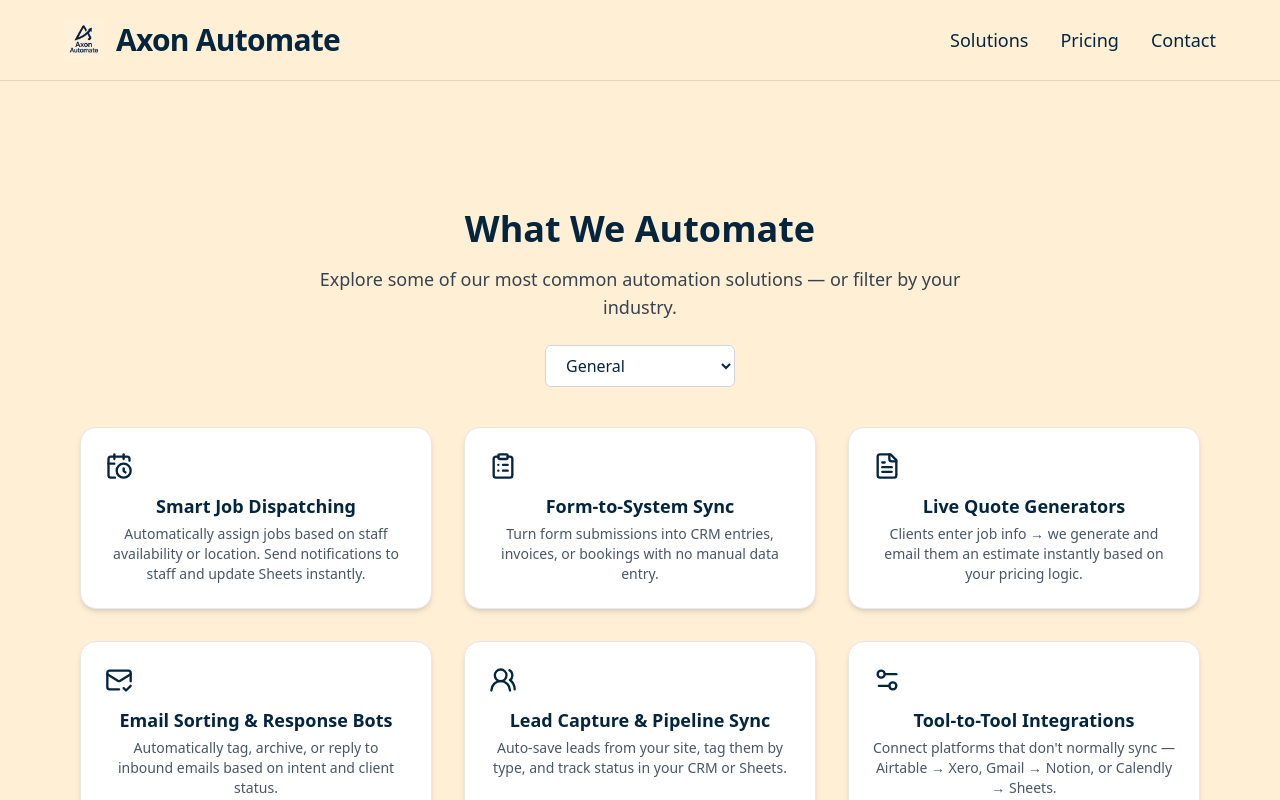
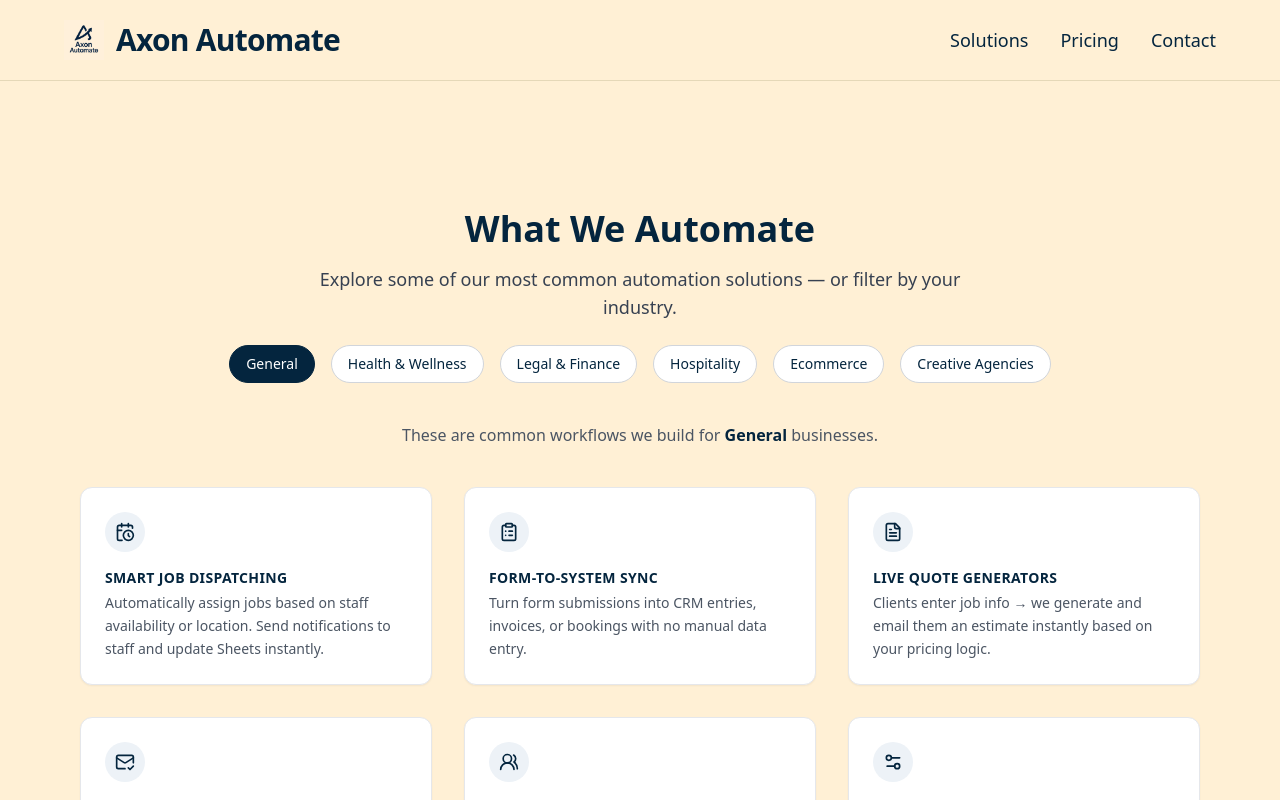
Before and after one commit to trimdex445/axon-automate, a Next.js app: page /solutions in a window 1280 px wide. Shown: the top 800 px of the page. Built offline with nearby package versions, Linux system fonts and the light colour scheme.

Commit message:
Redesign Solutions page with tab layout, full industry coverage, and updated flat card styling

```diff
--- a/pages/solutions.tsx
+++ b/pages/solutions.tsx
@@ -12,247 +12,61 @@ import {
   ShoppingCart,
   Activity,
   CheckSquare,
+  X,
 } from 'lucide-react';
 import { useState, Fragment } from 'react';
 import { Dialog, Transition } from '@headlessui/react';
 
-const industries = [
-  'General',
-  'Health & Wellness',
-  'Legal & Finance',
-  'Hospitality',
-  'Ecommerce',
-  'Creative Agencies',
-];
+const industryTabs = ['General', 'Health & Wellness', 'Legal & Finance', 'Hospitality', 'Ecommerce', 'Creative Agencies'];
 
 const allSolutions: Record<string, { icon: any; title: string; description: string }[]> = {
   General: [
-    {
-      icon: CalendarClock,
-      title: 'Smart Job Dispatching',
-      description:
-        'Automatically assign jobs based on staff availability or location. Send notifications to staff and update Sheets instantly.',
-    },
-    {
-      icon: ClipboardList,
-      title: 'Form-to-System Sync',
-      description:
-        'Turn form submissions into CRM entries, invoices, or bookings with no manual data entry.',
-    },
-    {
-      icon: FileText,
-      title: 'Live Quote Generators',
-      description:
-        'Clients enter job info → we generate and email them an estimate instantly based on your pricing logic.',
-    },
-    {
-      icon: MailCheck,
-      title: 'Email Sorting & Response Bots',
-      description:
-        'Automatically tag, archive, or reply to inbound emails based on intent and client status.',
-    },
-    {
-      icon: UsersRound,
-      title: 'Lead Capture & Pipeline Sync',
-      description:
-        'Auto-save leads from your site, tag them by type, and track status in your CRM or Sheets.',
-    },
-    {
-      icon: Settings2,
-      title: 'Tool-to-Tool Integrations',
-      description:
-        "Connect platforms that don't normally sync — Airtable → Xero, Gmail → Notion, or Calendly → Sheets.",
-    },
+    { icon: CalendarClock, title: 'Smart Job Dispatching', description: 'Automatically assign jobs based on staff availability or location. Send notifications to staff and update Sheets instantly.' },
+    { icon: ClipboardList, title: 'Form-to-System Sync', description: 'Turn form submissions into CRM entries, invoices, or bookings with no manual data entry.' },
+    { icon: FileText, title: 'Live Quote Generators', description: 'Clients enter job info → we generate and email them an estimate instantly based on your pricing logic.' },
+    { icon: MailCheck, title: 'Email Sorting & Response Bots', description: 'Automatically tag, archive, or reply to inbound emails based on intent and client status.' },
+    { icon: UsersRound, title: 'Lead Capture & Pipeline Sync', description: 'Auto-save leads from your site, tag them by type, and track status in your CRM or Sheets.' },
+    { icon: Settings2, title: 'Tool-to-Tool Integrations', description: 'Connect platforms that don’t normally sync — Airtable → Xero, Gmail → Notion, or Calendly → Sheets.' },
   ],
   'Health & Wellness': [
-    {
-      icon: UsersRound,
-      title: 'New Client Onboarding',
-      description:
-        'Collect new client info via forms, store it securely, and trigger onboarding emails automatically.',
-    },
-    {
-      icon: CalendarClock,
-      title: 'Class Reminder Notifications',
-      description:
-        'Send SMS or email reminders to clients about upcoming appointments or classes automatically.',
-    },
-    {
-      icon: FileText,
-      title: 'Payment Tracking + Receipts',
-      description:
-        'Track payments and auto-send professional PDF receipts without lifting a finger.',
-    },
-    {
-      icon: AlertCircle,
-      title: 'Late Cancellation Responses',
-      description:
-        'Automatically follow up with late/no-shows using templated email flows and penalty logic.',
-    },
-    {
-      icon: ClipboardList,
-      title: 'Client History Sync',
-      description:
-        'Log key notes across systems (e.g., intake → CRM → email) to keep all client records up to date.',
-    },
-    {
-      icon: Bot,
-      title: 'Wellness Package Builders',
-      description:
-        'Let clients build their own plan and receive auto-invoicing, reminders, and scheduling.',
-    },
+    { icon: UsersRound, title: 'New Client Onboarding', description: 'Collect new client info via forms, store it securely, and trigger onboarding emails automatically.' },
+    { icon: CalendarClock, title: 'Class Reminder Notifications', description: 'Send SMS or email reminders to clients about upcoming appointments or classes automatically.' },
+    { icon: FileText, title: 'Payment Tracking + Receipts', description: 'Track payments and auto-send professional PDF receipts without lifting a finger.' },
+    { icon: AlertCircle, title: 'Late Cancellation Responses', description: 'Automatically follow up with late/no-shows using templated email flows and penalty logic.' },
+    { icon: ClipboardList, title: 'Client History Sync', description: 'Log key notes across systems to keep all client records up to date.' },
+    { icon: Bot, title: 'Wellness Package Builders', description: 'Let clients build their own plan and receive auto-invoicing, reminders, and scheduling.' },
   ],
   'Legal & Finance': [
-    {
-      icon: FileText,
-      title: 'Auto-Fill Contracts from Forms',
-      description:
-        'Client fills out form → we generate a pre-filled agreement or contract for review.',
-    },
-    {
-      icon: ClipboardList,
-      title: 'Smart Task Tracking',
-      description:
-        'Track to-dos, deadlines and case file statuses in one synced automation system.',
-    },
-    {
-      icon: Activity,
-      title: 'Weekly Case Summaries',
-      description:
-        'Receive an automated weekly report summarising open, updated, or overdue matters.',
-    },
-    {
-      icon: Bot,
-      title: 'Compliance Reminder Bots',
-      description:
-        'Auto-alert your team or clients about upcoming compliance deadlines and needed actions.',
-    },
-    {
-      icon: MailCheck,
-      title: 'Client Communication Sync',
-      description:
-        'Sync emails and forms into client folders with context-tagged history logs.',
-    },
-    {
-      icon: CalendarClock,
-      title: 'Court Date Calendar Sync',
-      description:
-        'Feed court schedules or appearances into Google Calendar + notify responsible parties.',
-    },
+    { icon: FileText, title: 'Auto-Fill Contracts', description: 'Generate pre-filled contracts or letters from structured forms and send for signature.' },
+    { icon: ClipboardList, title: 'Case File Task Tracking', description: 'Trigger task lists for each new case or project and assign automatically.' },
+    { icon: Activity, title: 'Weekly Client Updates', description: 'Send automated weekly status reports to clients summarising progress and updates.' },
+    { icon: MailCheck, title: 'Email Filing System', description: 'Sort and archive emails into client folders automatically based on content and tags.' },
+    { icon: CalendarClock, title: 'Hearing & Deadline Reminders', description: 'Sync court hearing dates or deadlines to shared calendars and send countdown reminders.' },
+    { icon: Bot, title: 'Compliance Automations', description: 'Trigger compliance checklists or alerts based on matter type or client data.' },
   ],
   Hospitality: [
-    {
-      icon: CalendarClock,
-      title: 'Shift Scheduling + Alerts',
-      description:
-        'Build schedules from staff availability and auto-notify staff via SMS or email.',
-    },
-    {
-      icon: ShoppingCart,
-      title: 'Weekly Sales Reports',
-      description:
-        'Auto-calculate and email summary reports from your POS or spreadsheet each week.',
-    },
-    {
-      icon: MailCheck,
-      title: 'Reservation Auto-Replies',
-      description:
-        'Instantly reply to form enquiries or bookings with confirmations, maps, and more.',
-    },
-    {
-      icon: Bot,
-      title: 'Guest Review Prompts',
-      description:
-        'Send automated follow-ups to recent guests asking for feedback or reviews.',
-    },
-    {
-      icon: ClipboardList,
-      title: 'Supply Order Automation',
-      description:
-        'Auto-send supply restock orders based on inventory levels or weekly thresholds.',
-    },
-    {
-      icon: UsersRound,
-      title: 'Staff Onboarding',
-      description:
-        'New hires receive a checklist with links, docs, and training steps as soon as they’re added.',
-    },
+    { icon: CalendarClock, title: 'Shift Scheduling Automation', description: 'Staff submit availability and get their schedules automatically via text/email.' },
+    { icon: MailCheck, title: 'Booking Confirmation Flows', description: 'Auto-reply to online reservations with confirmation, links, and calendar invites.' },
+    { icon: ShoppingCart, title: 'Inventory + Supplier Ordering', description: 'Monitor inventory levels and automatically reorder regular supplies when low.' },
+    { icon: UsersRound, title: 'Staff Onboarding Bot', description: 'New hires receive documents, links, and checklist automatically.' },
+    { icon: Bot, title: 'Review Requests', description: 'Guests receive a review follow-up email after dining or staying at your venue.' },
+    { icon: FileText, title: 'Menu & Pricing Syncs', description: 'Update a Google Sheet to instantly refresh all menus/POS pricing displays.' },
   ],
   Ecommerce: [
-    {
-      icon: ShoppingCart,
-      title: 'Order → Invoice → Delivery',
-      description:
-        'When an order is placed, generate an invoice and notify the delivery system automatically.',
-    },
-    {
-      icon: AlertCircle,
-      title: 'Abandoned Cart Follow-up',
-      description:
-        'Detect when carts are abandoned and auto-send a reminder with discounts or follow-up info.',
-    },
-    {
-      icon: Activity,
-      title: 'Daily Revenue Tracking',
-      description:
-        'Track total orders and revenue per day, and email a digest each morning.',
-    },
-    {
-      icon: ClipboardList,
-      title: 'Stock Alert Flows',
-      description:
-        'Get notified when inventory dips below a threshold — or auto-reorder from suppliers.',
-    },
-    {
-      icon: FileText,
-      title: 'Custom PDF Packing Slips',
-      description:
-        'Auto-generate printable packing slips with branding when an order is placed.',
-    },
-    {
-      icon: Bot,
-      title: 'Customer Support Assistant',
-      description:
-        'Pre-answer common support questions by scanning incoming emails and suggesting replies.',
-    },
+    { icon: ShoppingCart, title: 'Order to Invoice + Shipping', description: 'Auto-generate and send invoice, packing slip and shipping instructions for each order.' },
+    { icon: AlertCircle, title: 'Abandoned Cart Bot', description: 'Send reminders for incomplete carts with time-sensitive offers or prompts.' },
+    { icon: Activity, title: 'Daily Sales Reports', description: 'Get a daily email summary of your orders, revenue and top-selling items.' },
+    { icon: Settings2, title: 'System Sync Flows', description: 'Push data from your storefront → Airtable, Notion, QuickBooks, or Sheets.' },
+    { icon: ClipboardList, title: 'Product Review Requests', description: 'Automatically follow up with recent buyers to collect product reviews.' },
+    { icon: Bot, title: 'Customer Support Automations', description: 'Pre-scan inbound messages and route to team or auto-respond based on patterns.' },
   ],
   'Creative Agencies': [
-    {
-      icon: ClipboardList,
-      title: 'Client Intake → Brief Generator',
-      description:
-        'Turn intake forms into a structured, auto-formatted internal project brief.',
-    },
-    {
-      icon: CheckSquare,
-      title: 'Approval Workflows',
-      description:
-        'Route design or copy drafts through internal review flows with tracked approvals.',
-    },
-    {
-      icon: FileText,
-      title: 'Client Status Reports',
-      description:
-        'Auto-generate weekly project status updates and send them to each client on Friday.',
-    },
-    {
-      icon: CalendarClock,
-      title: 'Campaign Scheduling',
-      description:
-        'Use one form to populate social post queues, assign copywriting, and notify your team.',
-    },
-    {
-      icon: Bot,
-      title: 'Auto-Invoice by Project Stage',
-      description:
-        'Send partial invoices when milestones are completed or approved — with Stripe links.',
-    },
-    {
-      icon: MailCheck,
-      title: 'Client Feedback Loops',
-      description:
-        'Auto-email links to mockups or drafts with review tracking and escalation routing.',
-    },
+    { icon: ClipboardList, title: 'Intake to Brief Generator', description: 'Turn client intake into a structured brief, notify your team, and create a new folder.' },
+    { icon: CheckSquare, title: 'Approval Chains', description: 'Route assets through client/team approval stages automatically.' },
+    { icon: MailCheck, title: 'Client Comms Scheduler', description: 'Ensure clients get an email every X days with progress or updates, even if nothing moved.' },
+    { icon: Bot, title: 'Feedback Tracker', description: 'When a revision is received, trigger a follow-up task and mark the original as updated.' },
+    { icon: FileText, title: 'Auto-Invoice per Milestone', description: 'Send an invoice when key project phases are reached or signed off.' },
+    { icon: CalendarClock, title: 'Weekly Content Calendar Sync', description: 'Auto-push campaign deadlines or content calendars to everyone’s Google Cal.' },
   ],
 };
 
@@ -263,42 +77,47 @@ export default function SolutionsPage() {
 
   return (
     <Layout>
-      <section className="bg-[#fff0d5] py-20 px-4 transition-all duration-300">
+      <section className="bg-[#fff0d5] py-20 px-4">
         <div className="max-w-6xl mx-auto text-center">
           <h1 className="text-4xl font-bold text-[#04253e] mb-4">What We Automate</h1>
           <p className="text-lg text-gray-700 mb-6 max-w-2xl mx-auto">
             Explore some of our most common automation solutions — or filter by your industry.
           </p>
 
-          {/* Industry Filter Dropdown */}
-          <select
-            value={selectedIndustry}
-            onChange={(e) => setSelectedIndustry(e.target.value)}
-            className="py-2 px-4 mb-10 rounded-md border border-gray-300 bg-white text-[#04253e] font-medium transition-all"
-          >
-            {industries.map((industry) => (
-              <option key={industry} value={industry}>
+          <div className="flex flex-wrap justify-center gap-4 mb-10">
+            {industryTabs.map((industry) => (
+              <button
+                key={industry}
+                onClick={() => setSelectedIndustry(industry)}
+                className={`px-4 py-2 rounded-full text-sm font-medium transition-all border ${
+                  selectedIndustry === industry ? 'bg-[#04253e] text-white border-[#04253e]' : 'bg-white text-[#04253e] border-gray-300 hover:bg-gray-100'
+                }`}
+              >
                 {industry}
-              </option>
+              </button>
             ))}
-          </select>
+          </div>
 
-          {/* Card Grid */}
-          <div className="grid grid-cols-1 sm:grid-cols-2 md:grid-cols-3 gap-8 transition-all duration-500 ease-in-out">
+          <p className="text-md text-gray-600 mb-10">
+            These are common workflows we build for <span className="font-semibold text-[#04253e]">{selectedIndustry}</span> businesses.
+          </p>
+
+          <div className="grid grid-cols-1 sm:grid-cols-2 md:grid-cols-3 gap-8 text-left">
             {solutions.map(({ icon: Icon, title, description }, idx) => (
               <div
                 key={idx}
                 onClick={() => setSelectedCard({ title, description })}
-                className="cursor-pointer bg-white p-6 rounded-2xl shadow-md border border-gray-200 transition-transform duration-300 ease-in-out hover:scale-[1.05] hover:shadow-xl"
+                className="cursor-pointer bg-white p-6 rounded-xl border border-gray-200 shadow-sm hover:shadow-md transition duration-300 ease-in-out hover:scale-[1.02]"
               >
-                <Icon className="text-[#04253e] w-7 h-7 mb-3" />
-                <h3 className="text-lg font-semibold text-[#04253e] mb-1">{title}</h3>
-                <p className="text-sm text-gray-600">{description}</p>
+                <div className="flex items-center justify-center w-10 h-10 mb-4 bg-[#edf2f7] rounded-full">
+                  <Icon className="text-[#04253e] w-5 h-5" />
+                </div>
+                <h4 className="text-sm font-semibold text-[#04253e] uppercase tracking-wide mb-1">{title}</h4>
+                <p className="text-sm text-gray-600 leading-relaxed">{description}</p>
               </div>
             ))}
           </div>
 
-          {/* CTA */}
           <div className="mt-20 text-center">
             <h3 className="text-xl font-semibold text-[#04253e] mb-2">Looking for something else?</h3>
             <p className="text-gray-600 mb-4">We build completely custom workflows too — just tell us what you're trying to automate.</p>
@@ -310,7 +129,7 @@ export default function SolutionsPage() {
           </div>
         </div>
 
-        {/* Modal Popup */}
+        {/* Modal */}
         <Transition show={!!selectedCard} as={Fragment}>
           <Dialog onClose={() => setSelectedCard(null)} className="relative z-50">
             <Transition.Child
@@ -335,19 +154,19 @@ export default function SolutionsPage() {
                 leaveFrom="scale-100 opacity-100"
                 leaveTo="scale-95 opacity-0"
               >
-                <Dialog.Panel className="bg-white p-6 rounded-xl max-w-md w-full shadow-lg">
-                  <Dialog.Title className="text-lg font-semibold text-[#04253e] mb-2">
+                <Dialog.Panel className="bg-white rounded-xl max-w-md w-full shadow-xl relative p-6">
+                  <button
+                    onClick={() => setSelectedCard(null)}
+                    className="absolute top-3 right-3 text-gray-400 hover:text-gray-600"
+                  >
+                    <X className="w-5 h-5" />
+                  </button>
+                  <Dialog.Title className="text-xl font-semibold text-[#04253e] mb-2">
                     {selectedCard?.title}
                   </Dialog.Title>
-                  <Dialog.Description className="text-sm text-gray-600 mb-4">
+                  <Dialog.Description className="text-sm text-gray-700">
                     {selectedCard?.description}
                   </Dialog.Description>
-                  <button
-                    onClick={() => setSelectedCard(null)}
-                    className="mt-4 text-sm text-[#04253e] underline"
-                  >
-                    Close
-                  </button>
                 </Dialog.Panel>
               </Transition.Child>
             </div>
```
